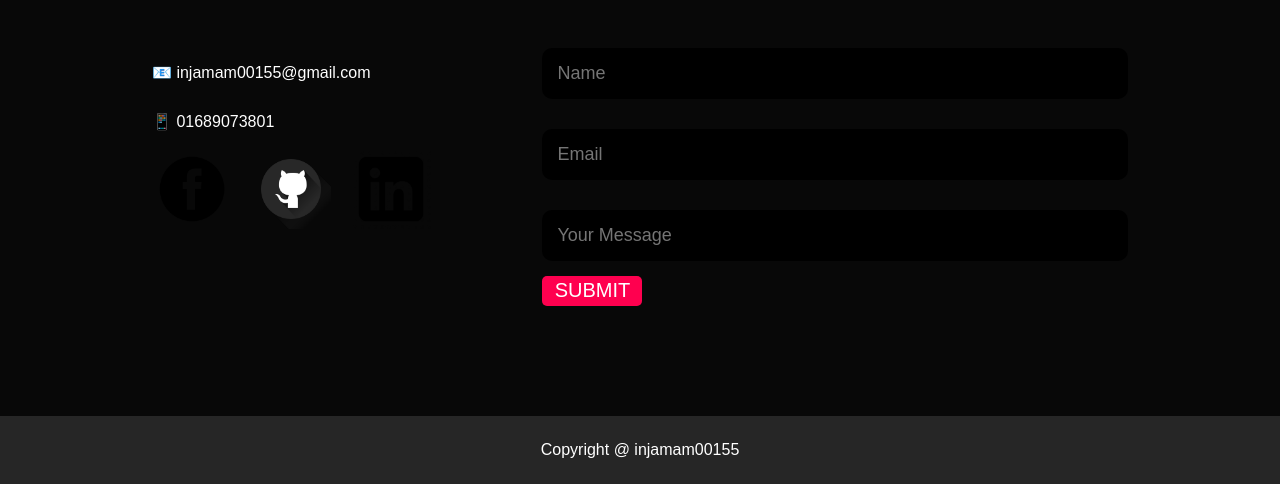
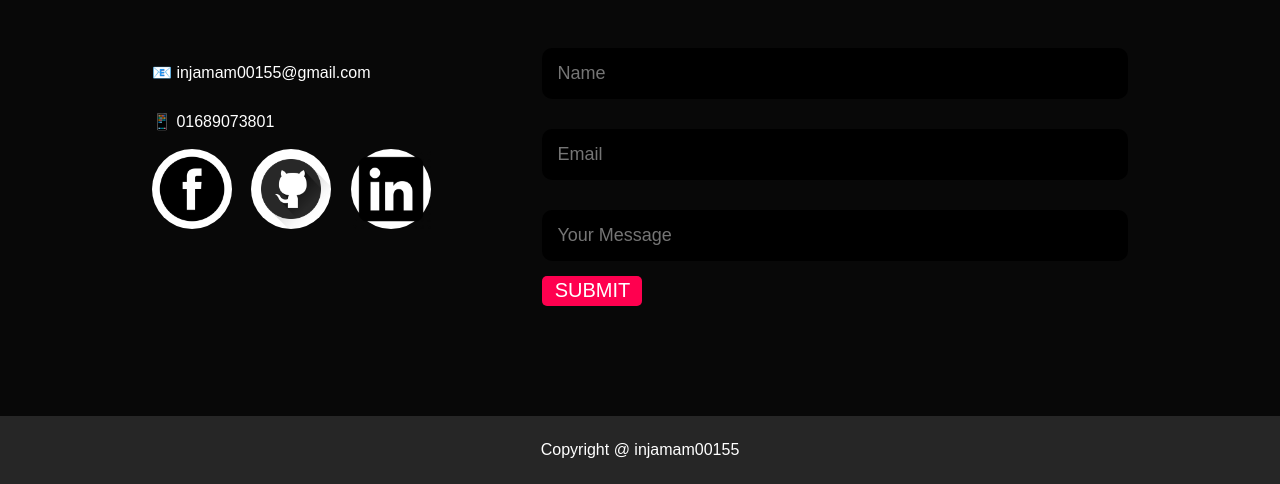
Before and after one commit to injamam00155/injamam00155.github.io, a plain HTML site: page index.html in a window 1280 px wide. Shown: the part 2593-3077 px from the top of the page. Drawn offline with Linux system fonts and the light colour scheme.

Commit message:
icons made visible

```diff
--- a/style.css
+++ b/style.css
@@ -386,6 +386,14 @@ form input
     margin-top:  20px;
 }
 
+.social-icons a
+{
+    border: #FFFFFF;
+    background-color: #FFFFFF;
+    border-radius: 50%;
+    line-height: 50%;
+}
+
 /* ----------Making Responsive for small screens--------------------- */
 
 nav .fas
```
Also changed, not shown: index.html (+0 -1 lines).
